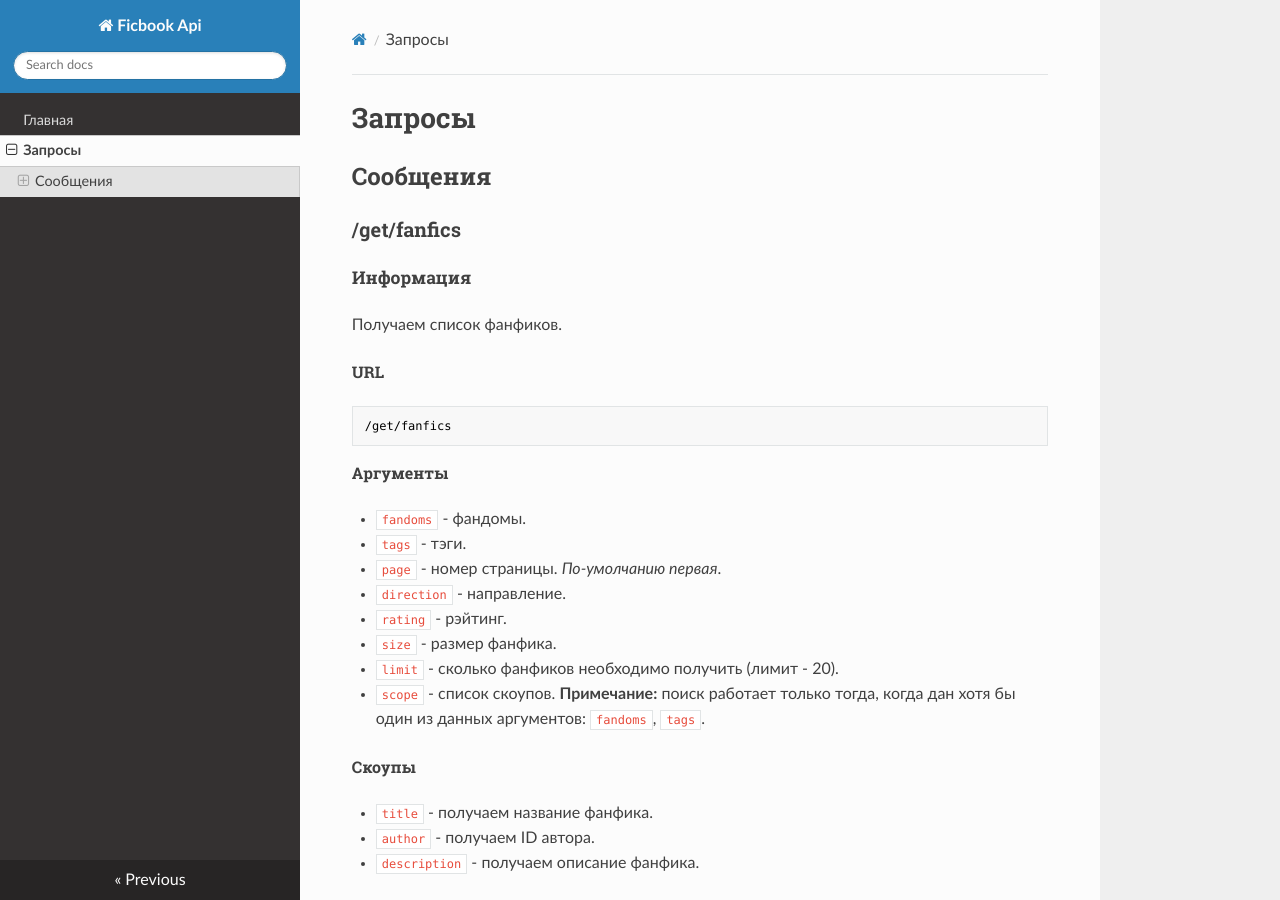
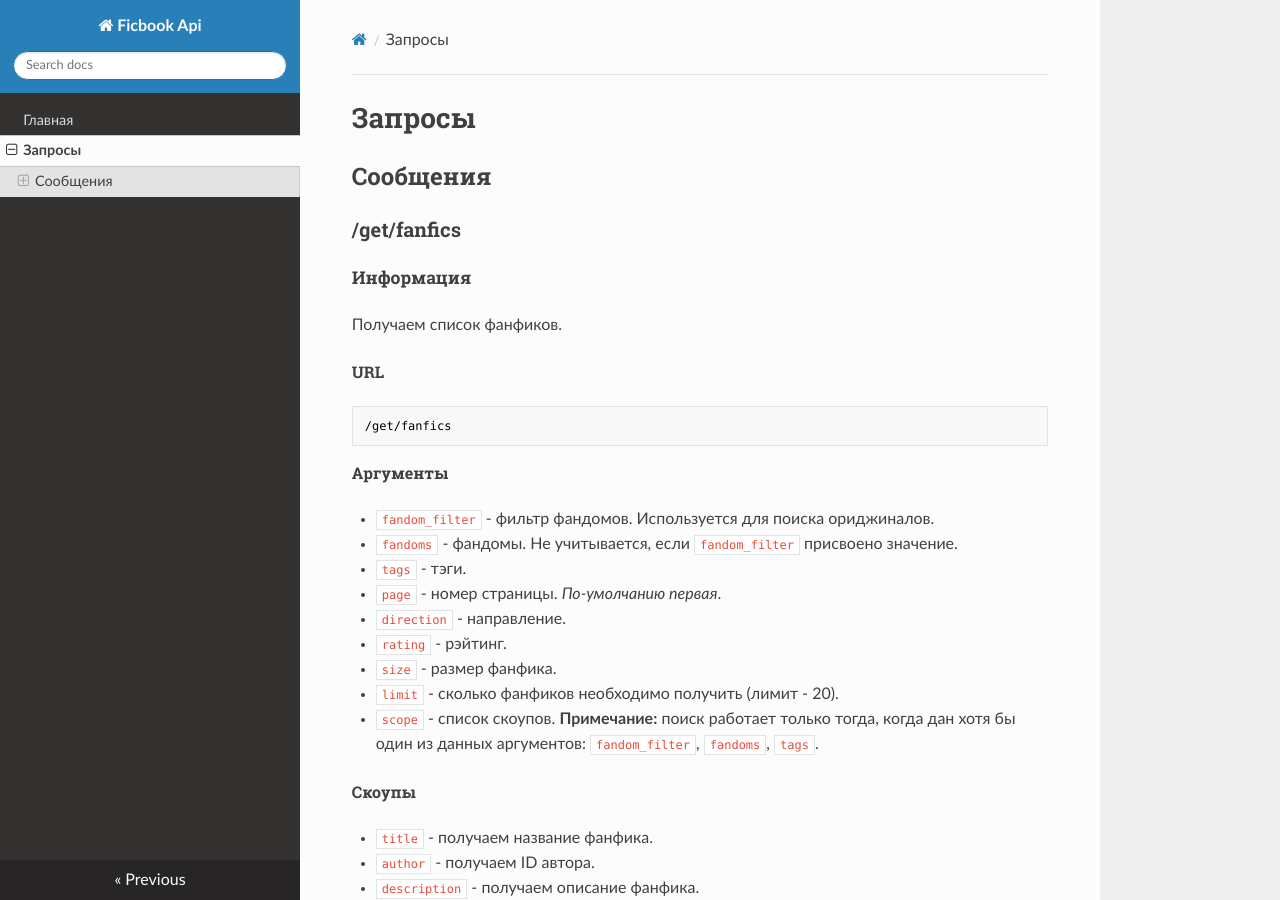
Before and after one commit to rndtrash/ficbookapi, an MkDocs documentation site: the page built from docs/api.md, in a window 1280 px wide and 900 px high. Built offline with MkDocs 1.6.1, drawn with Linux system fonts in a browser that asks for light colours; nearby versions of some CDN libraries.

Commit message:
Update docs

```diff
--- a/docs/api.md
+++ b/docs/api.md
@@ -11,7 +11,8 @@
     /get/fanfics
 ###### Аргументы
 
-- `fandoms` - фандомы.
+- `fandom_filter` - фильтр фандомов. Используется для поиска ориджиналов.
+- `fandoms` - фандомы. Не учитывается, если `fandom_filter` присвоено значение.
 - `tags` - тэги.
 - `page` - номер страницы. *По-умолчанию первая*.
 - `direction` - направление.
@@ -19,7 +20,7 @@
 - `size` - размер фанфика.
 - `limit` - сколько фанфиков необходимо получить (лимит - 20).
 - `scope` - список скоупов.
-**Примечание:** поиск работает только тогда, когда дан хотя бы один из данных аргументов: `fandoms`, `tags`.
+**Примечание:** поиск работает только тогда, когда дан хотя бы один из данных аргументов: `fandom_filter`, `fandoms`, `tags`.
 
 ###### Скоупы
 
```
